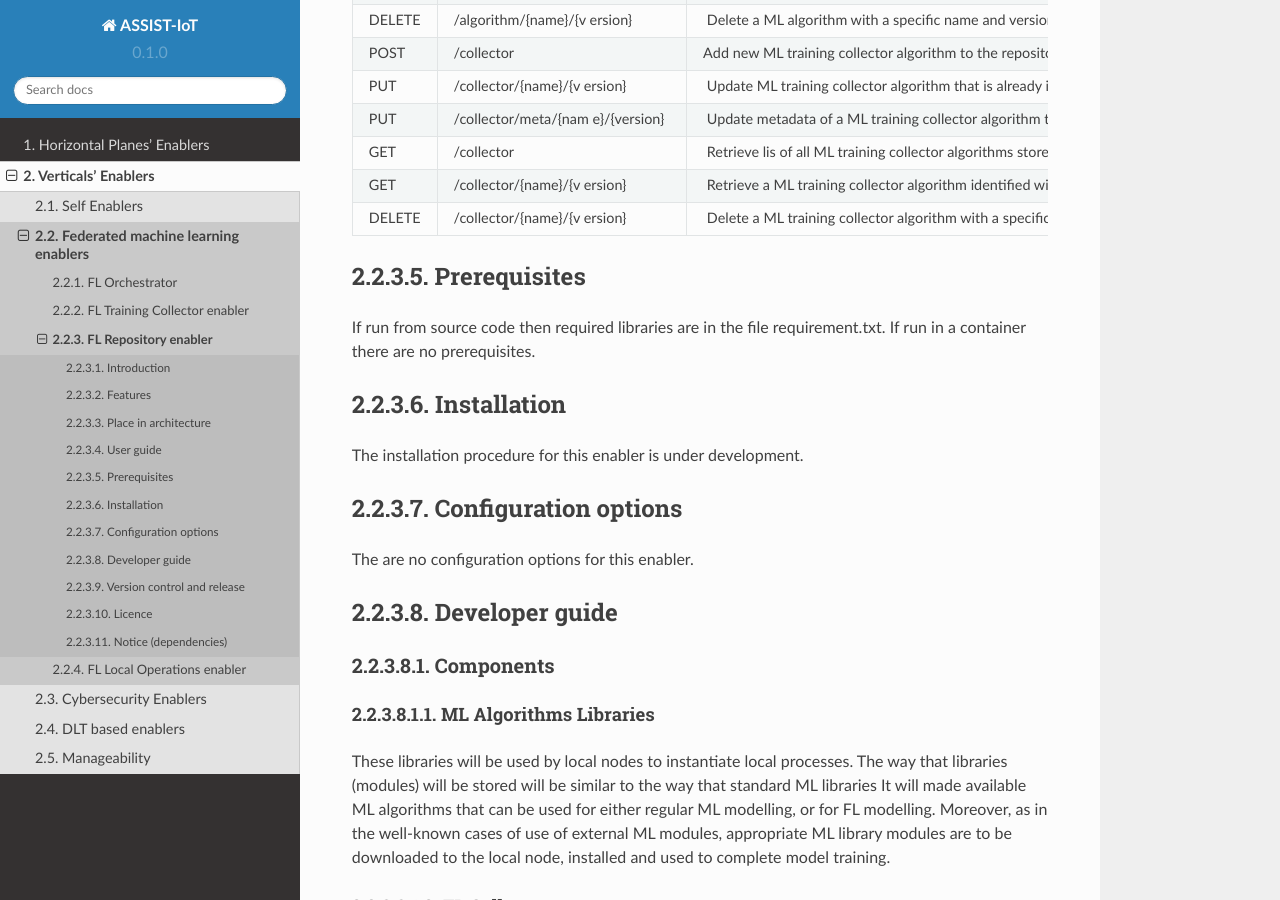
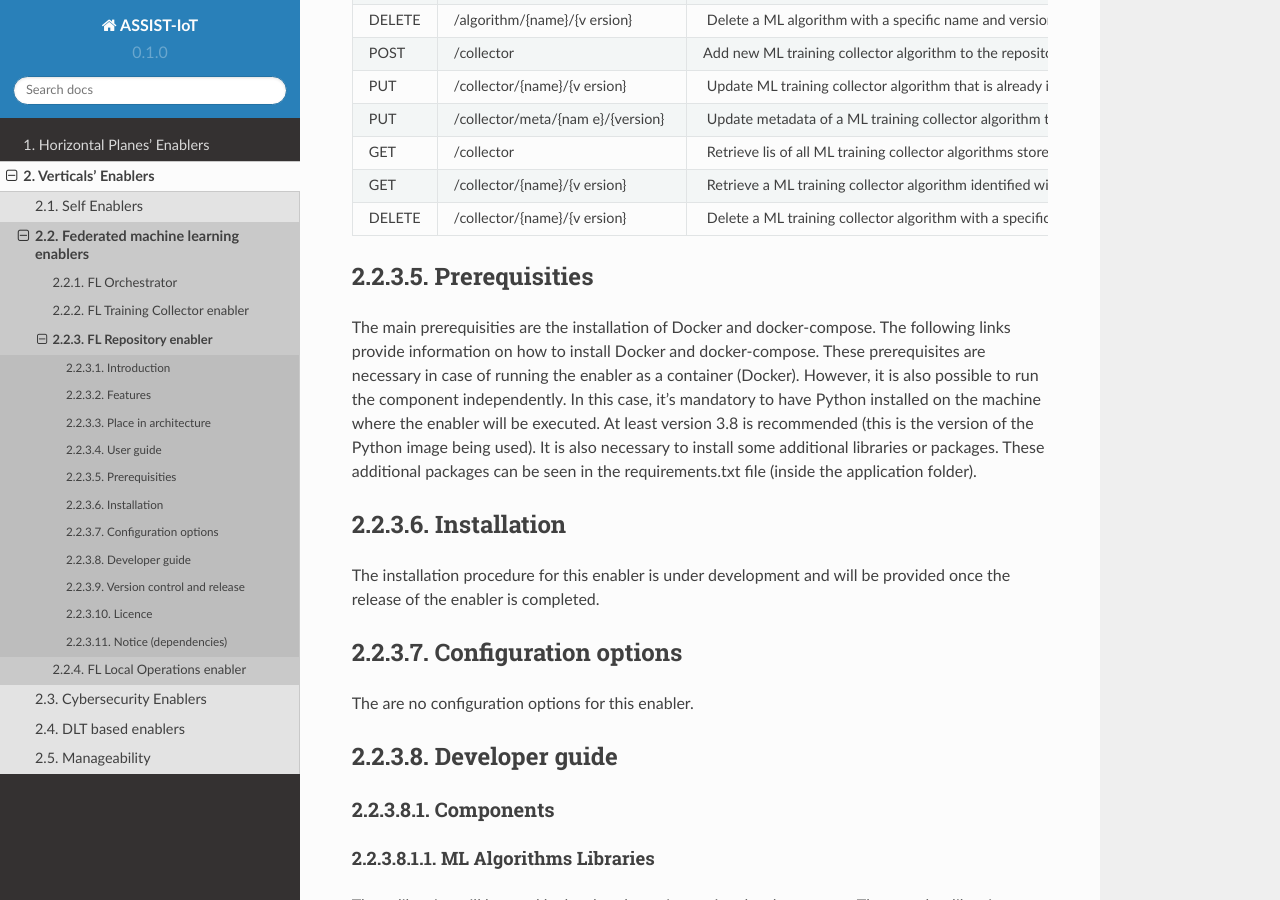
Before and after one commit to assist-iot/assist-iot-documentation, a Sphinx documentation site: the page built from docs/source/verticals/federated/fl_repository.rst, in a window 1280 px wide and 900 px high, scrolled down 1544 px. Built offline with Sphinx 7.4.7 and the Read the Docs theme 2.0.0, drawn with Linux system fonts in a browser that asks for light colours; some of the changed text lies outside the part shown.

Commit message:
Update FL Repository enabler

```diff
--- a/docs/source/verticals/federated/fl_repository.rst
+++ b/docs/source/verticals/federated/fl_repository.rst
@@ -128,16 +128,25 @@
 |                 |                      | specific name and version   |
 +-----------------+----------------------+-----------------------------+
 
-Prerequisites
-=============
+Prerequisities
+==============
 
-If run from source code then required libraries are in the file
-requirement.txt. If run in a container there are no prerequisites.
+The main prerequisities are the installation of Docker and
+docker-compose. The following links provide information on how to
+install Docker and docker-compose. These prerequisites are necessary in
+case of running the enabler as a container (Docker). However, it is also
+possible to run the component independently. In this case, it’s
+mandatory to have Python installed on the machine where the enabler will
+be executed. At least version 3.8 is recommended (this is the version of
+the Python image being used). It is also necessary to install some
+additional libraries or packages. These additional packages can be seen
+in the requirements.txt file (inside the application folder).
 
 Installation
 ============
 
-The installation procedure for this enabler is under development.
+The installation procedure for this enabler is under development and
+will be provided once the release of the enabler is completed.
 
 Configuration options
 =====================
@@ -148,10 +157,10 @@
 ===============
 
 Components
-----------
+~~~~~~~~~~
 
 ML Algorithms Libraries
-~~~~~~~~~~~~~~~~~~~~~~~
+^^^^^^^^^^^^^^^^^^^^^^^
 
 These libraries will be used by local nodes to instantiate local
 processes. The way that libraries (modules) will be stored will be
@@ -162,14 +171,14 @@
 local node, installed and used to complete model training.
 
 FL Collectors
-~~~~~~~~~~~~~
+^^^^^^^^^^^^^
 
 As described in the FL Training Collector enabler, different Federated
 averaging algorithms can be applied to combine local results. This
 component of the FL repository will store them.
 
 ML Model Libraries
-~~~~~~~~~~~~~~~~~~
+^^^^^^^^^^^^^^^^^^
 
 The repository will also persist ML trained models. These models can be
 conceptualized in two “scenarios”.
@@ -184,7 +193,7 @@
    common to all nodes.
 
 Auxiliary
-~~~~~~~~~
+^^^^^^^^^
 
 Any other modules that may be needed to instantiate FL can be also
 stored in the FL Repository. Among them possible modules related to
@@ -192,15 +201,15 @@
 belong to this category.
 
 Local communication
-~~~~~~~~~~~~~~~~~~~
+^^^^^^^^^^^^^^^^^^^
 
 Communication between external entities and the enabler.
 
 Technologies
-------------
+~~~~~~~~~~~~
 
 RDF
-~~~
+^^^
 
 W3C Resource Description Framework Description (RDF) is a standard for
 representing information on the Web designed as a data model for
@@ -209,27 +218,27 @@
 any auxiliary data. Components: ML Algorithms library, Auxiliary
 
 FedML
-~~~~~
+^^^^^
 
 Research library and benchmark for Federated ML containing federated
 algorithms and optimizers. Components: FL Collectors, Auxiliary
 
 Python
-~~~~~~
+^^^^^^
 
 Python is an interpreted high-level general-purpose programming language
 with a set of libraries. Very popular for data analysis and ML
 applications. Component: Local communication
 
 FastAPI
-~~~~~~~
+^^^^^^^
 
 A popular web microframework written in Python, FastAPI is known for
 being both robust and high performing. It is based on OpenAPI
 (previously Swagger) standards. Component: Local communication
 
 MongoDB
-~~~~~~~
+^^^^^^^
 
 MongoDB is a source-available cross-platform document-oriented database
 program. Classified as a NoSQL database program. Component: ML Models
@@ -238,7 +247,8 @@
 Version control and release
 ===========================
 
-TBD
+Version control and release details will be provided in the next release
+of the documentation.
 
 Licence
 =======
```
